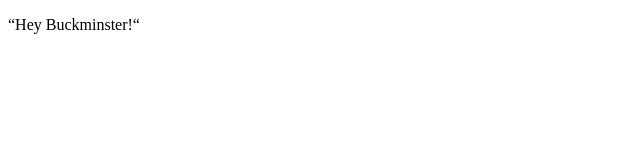
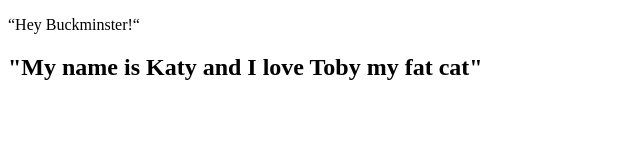
Before and after one commit to katywyman1436/my-first-html, a plain HTML site: page index.html in a window 1280 px wide. Shown: the whole page, without its empty margins (0-640 px from the left). Drawn offline with Linux system fonts and the light colour scheme.

Commit message:
Second Commit!

```diff
--- a/index.html
+++ b/index.html
@@ -8,6 +8,8 @@
 
 <body>
  <p>“Hey Buckminster!“</p>
+ <h2>"My name is Katy and I love Toby my fat cat"</h2>
+
  </body>
 
 </html>
```
